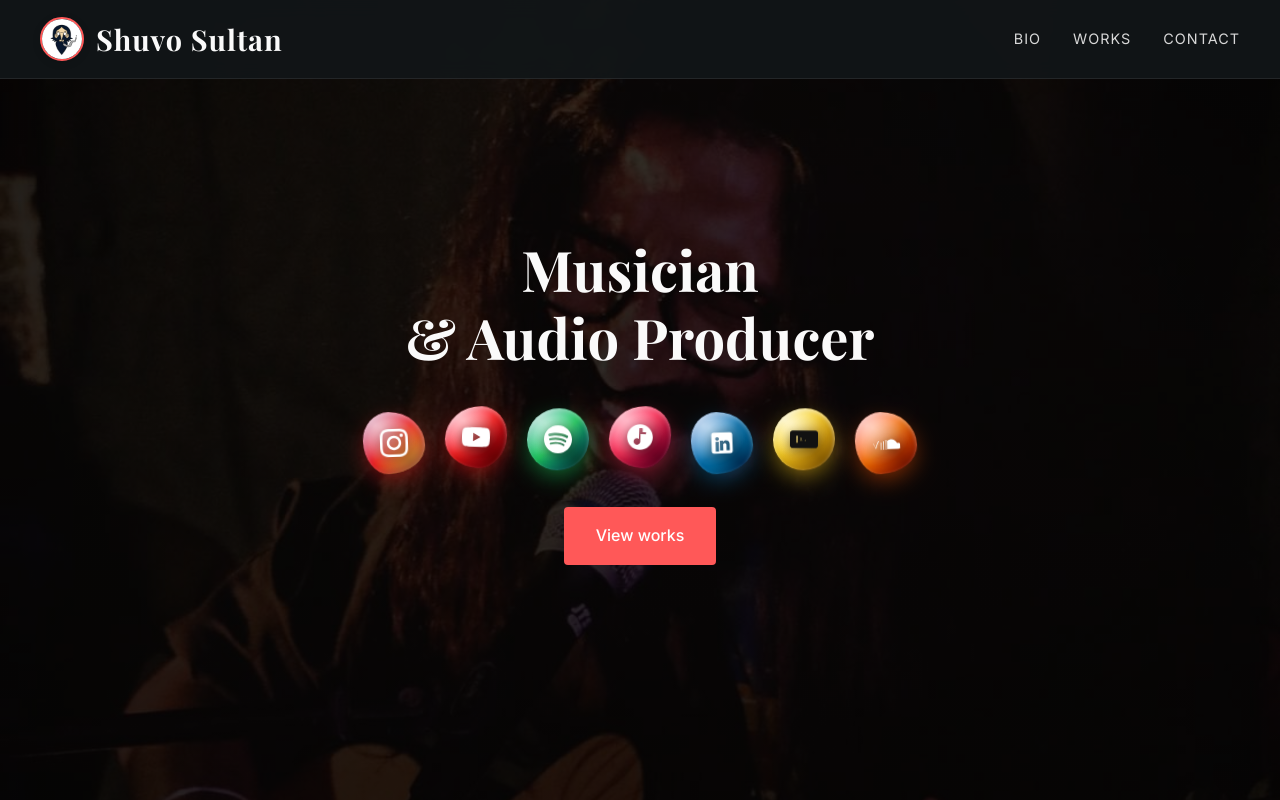
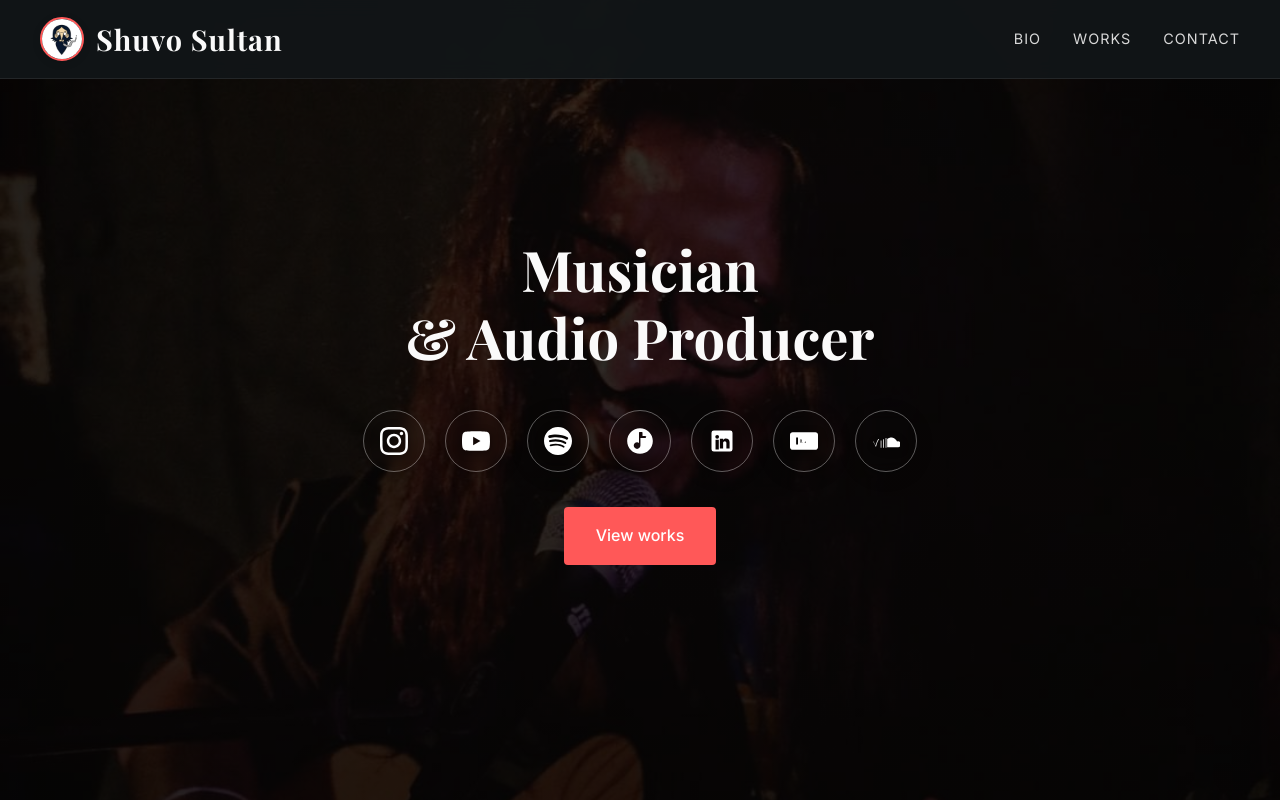
Before and after one commit to ZAHIDUL-HOQUE/portfolio-website-for-Shuvo-Sultan, a plain HTML site: page index.html in a window 1280 px wide. Shown: the top 800 px of the page. Drawn offline with nearby package versions, Linux system fonts and the light colour scheme.

Commit message:
Make hero social media buttons transparent with sleek glassmorphic border hover effects

```diff
--- a/style.css
+++ b/style.css
@@ -637,6 +637,35 @@ nav {
     flex-wrap: wrap;
 }
 
+/* Transparent Hero Social Media Buttons */
+.hero-social-links .social-icon {
+    background: transparent !important;
+    border: 1.5px solid rgba(255, 255, 255, 0.35) !important;
+    color: #ffffff !important;
+    box-shadow: 0 4px 16px rgba(0, 0, 0, 0.25) !important;
+    backdrop-filter: blur(6px);
+    -webkit-backdrop-filter: blur(6px);
+    animation: none !important;
+    border-radius: 50% !important;
+}
+
+.hero-social-links .social-icon::before,
+.hero-social-links .social-icon::after {
+    display: none !important;
+}
+
+.hero-social-links .social-icon svg {
+    filter: drop-shadow(0 2px 4px rgba(0, 0, 0, 0.4));
+}
+
+.hero-social-links .social-icon:hover {
+    background: rgba(255, 255, 255, 0.18) !important;
+    border-color: rgba(255, 255, 255, 0.85) !important;
+    color: #ffffff !important;
+    box-shadow: 0 8px 25px rgba(255, 255, 255, 0.25) !important;
+    transform: translateY(-5px) scale(1.12) !important;
+}
+
 /* Watercolor Social Icons (Artistic Liquid Blob Style) */
 .social-icon {
     display: inline-flex;
```
